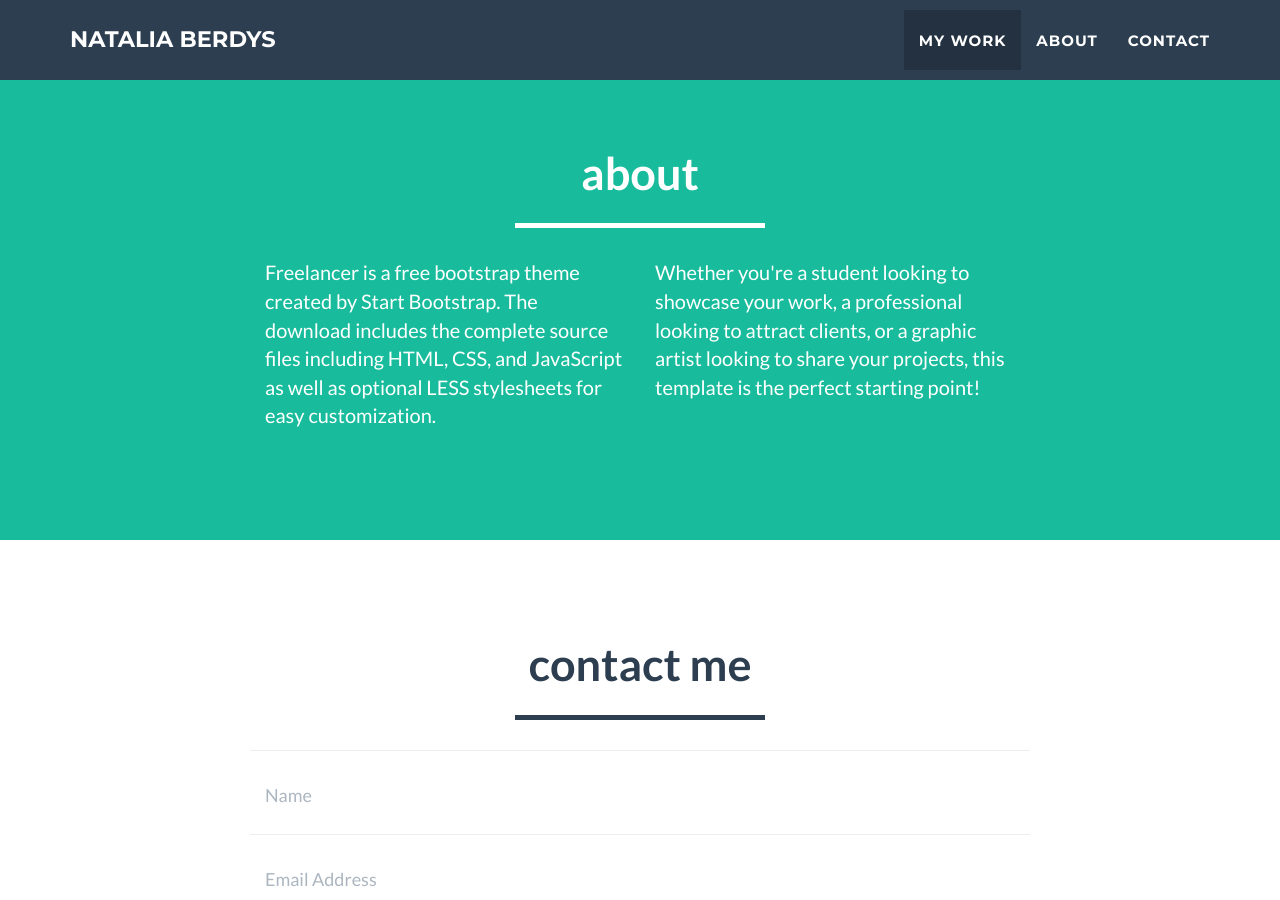
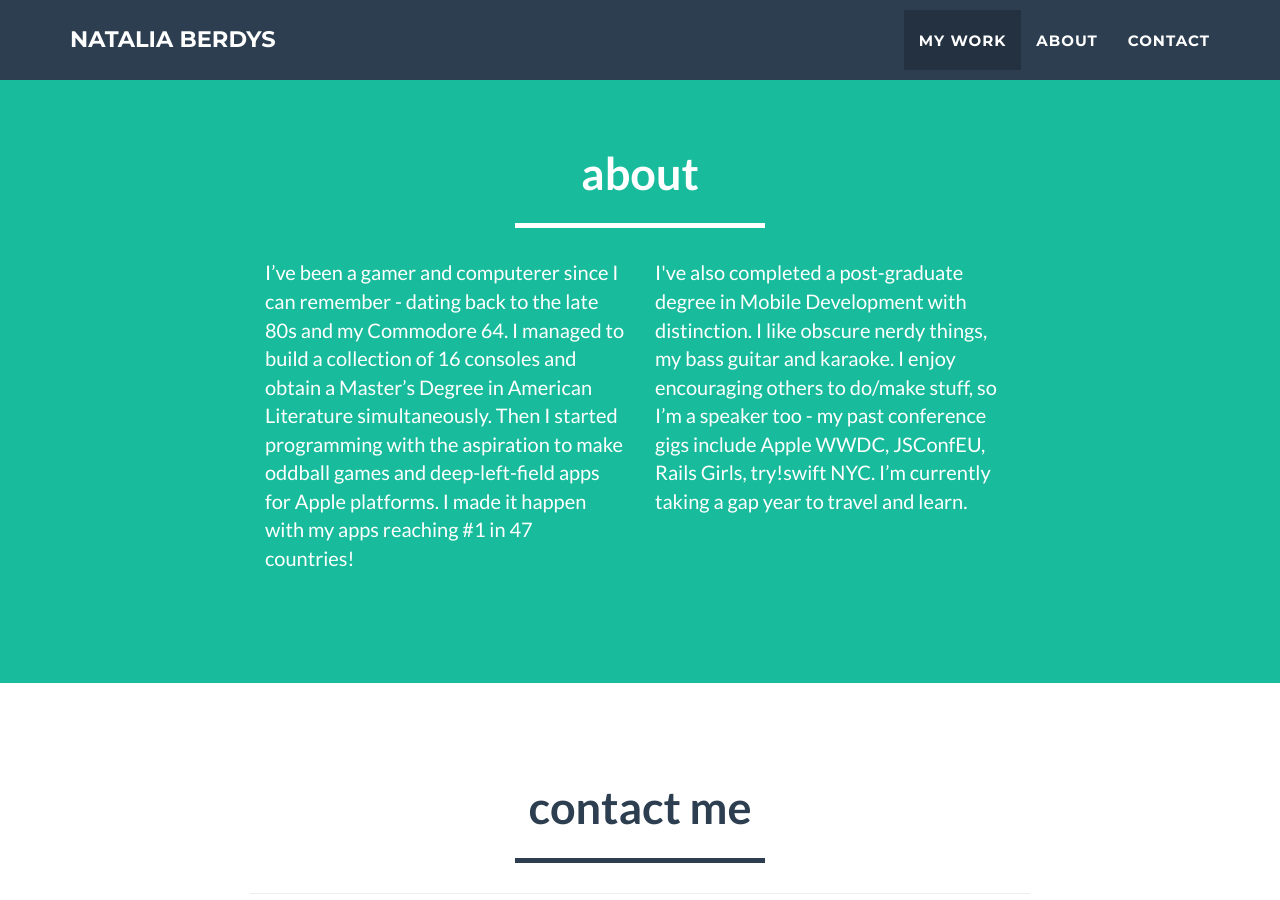
Before and after one commit to batalia/batalia.github.io, a Jekyll site: the page built from index.html, in a window 1280 px wide and 900 px high, scrolled down 1572 px. Built offline with Jekyll 4.4.1, drawn with Linux system fonts in a browser that asks for light colours.

Commit message:
Edit the bio note

```diff
--- a/_includes/about.html
+++ b/_includes/about.html
@@ -9,10 +9,10 @@
             </div>
             <div class="row">
                 <div class="col-lg-4 col-lg-offset-2">
-                    <p>Freelancer is a free bootstrap theme created by Start Bootstrap. The download includes the complete source files including HTML, CSS, and JavaScript as well as optional LESS stylesheets for easy customization.</p>
+                    <p>I’ve been a gamer and computerer since I can remember - dating back to the late 80s and my Commodore 64. I managed to build a collection of 16 consoles and obtain a Master’s Degree in American Literature simultaneously. Then I started programming with the aspiration to make oddball games and deep-left-field apps for Apple platforms. I made it happen with my apps reaching #1 in 47 countries!</p>
                 </div>
                 <div class="col-lg-4">
-                    <p>Whether you're a student looking to showcase your work, a professional looking to attract clients, or a graphic artist looking to share your projects, this template is the perfect starting point! </p>
+                    <p>I've also completed a post-graduate degree in Mobile Development with distinction. I like obscure nerdy things, my bass guitar and karaoke. I enjoy encouraging others to do/make stuff, so I’m a speaker too - my past conference gigs include Apple WWDC, JSConfEU, Rails Girls, try!swift NYC. I’m currently taking a gap year to travel and learn.</p>
                 </div>
 
             </div>
```
